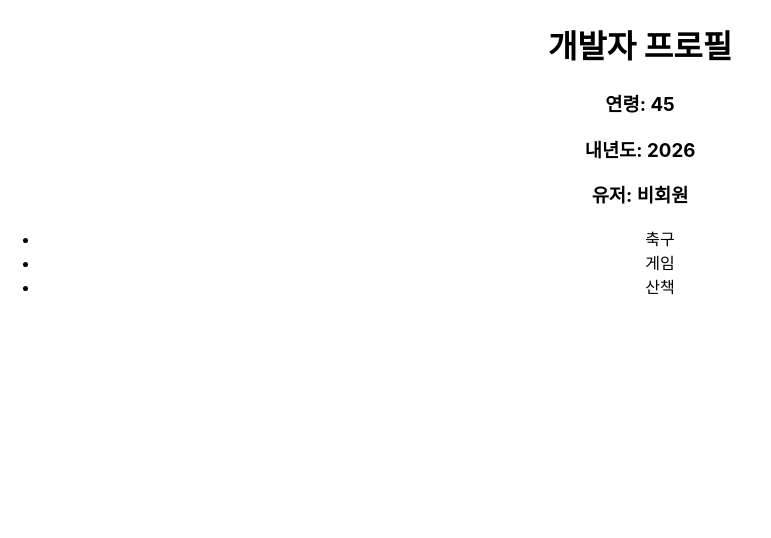
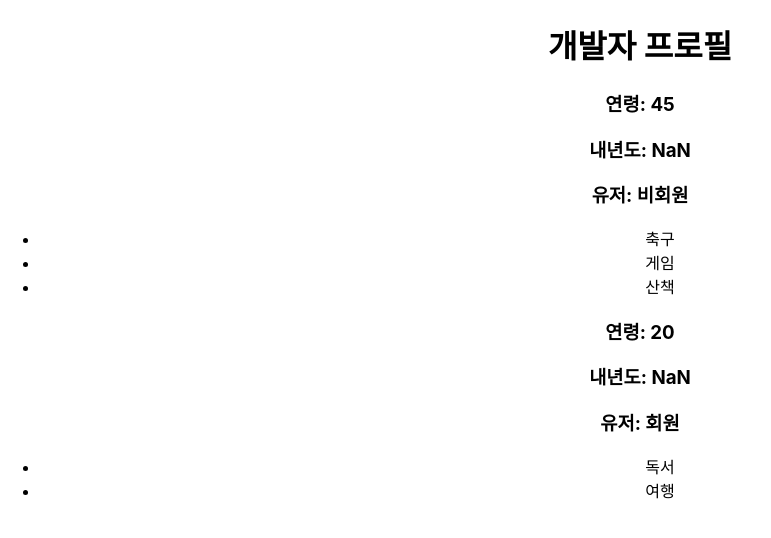
Before and after one commit to osparking/jb-react-app, a React (Create React App) app: page / in a window 1280 px wide. Shown: the top 538 px of the page, without its empty margins (0-771 px from the left). Built offline with nearby package versions, Linux system fonts and the light colour scheme; the HTML template or start-up script is replaced by a standard one.

Commit message:
fix App to learn spread

```diff
--- a/src/App.jsx
+++ b/src/App.jsx
@@ -9,11 +9,17 @@ function App() {
   return (
     <div className="App">
       <h1>개발자 프로필</h1>
+<Profile
+  name="김씨"
+  age={45}
+  isReged={false}
+  hobbies={["축구", "게임", "산책"]}
+  onHobbyClick={onHobbyClick}/>
       <Profile
-        age={45}
-        num={2025}
-        isReged={false}
-        hobbies={["축구", "게임", "산책"]}
+        name="이씨"
+        age={20}
+        isReged={true}
+        hobbies={["독서", "여행"]}
         onHobbyClick={onHobbyClick}/>
     </div>
   );
```
